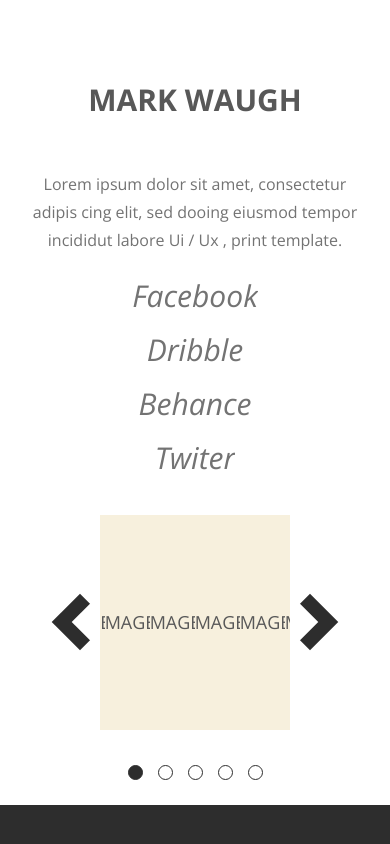
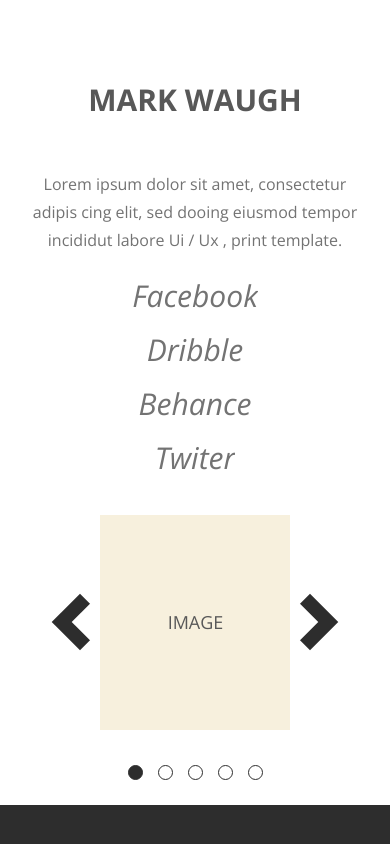
Before and after one commit to AlexanderTheGod/site, a plain HTML site: page index.html in a window 390 px wide. Shown: the part 4012-4856 px from the top of the page. Drawn offline with nearby package versions, Linux system fonts and the light colour scheme.

Commit message:
Add files via upload

```diff
--- a/css/style.css
+++ b/css/style.css
@@ -1566,3 +1566,10 @@
     top: 0;
   }
 }
+
+@media (max-width: 1069px) {
+  .fourth__content__people__person__other__image {
+    margin-right: 5px;
+    min-width: 195px;
+  }
+}
--- a/script/script.js
+++ b/script/script.js
@@ -35,6 +35,7 @@
                 arrows: false,
             }
         }],
+        variableWidth: true
     })}
 
     if (parseInt($('.container').css('width'))<1070){$('.fourth__content__people__person__other').slick({
@@ -56,6 +57,7 @@
                 arrows: false,
             }
         }],
+        variableWidth: true
     })}
 
     //!================================RESIZE===========================
@@ -108,6 +110,7 @@
                         arrows: false,
                     }
                 }],
+                variableWidth: true
             })
         } else{
             $('.fourth__content__people__person__other').slick('unslick')
@@ -133,7 +136,7 @@
                         dots: false,
                     }
                 }],
-
+                variableWidth: true
             })
         }else{
             $('.fird__content__pics').slick('unslick')
```
